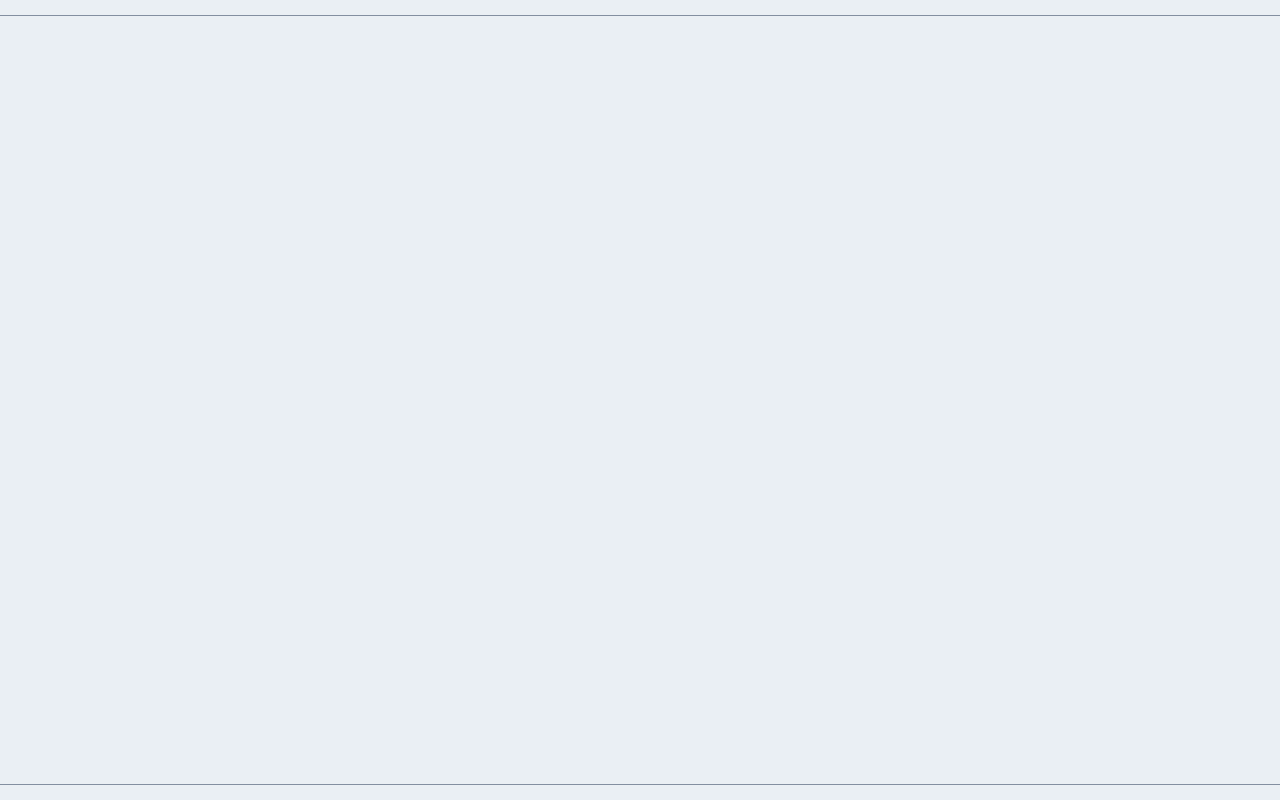
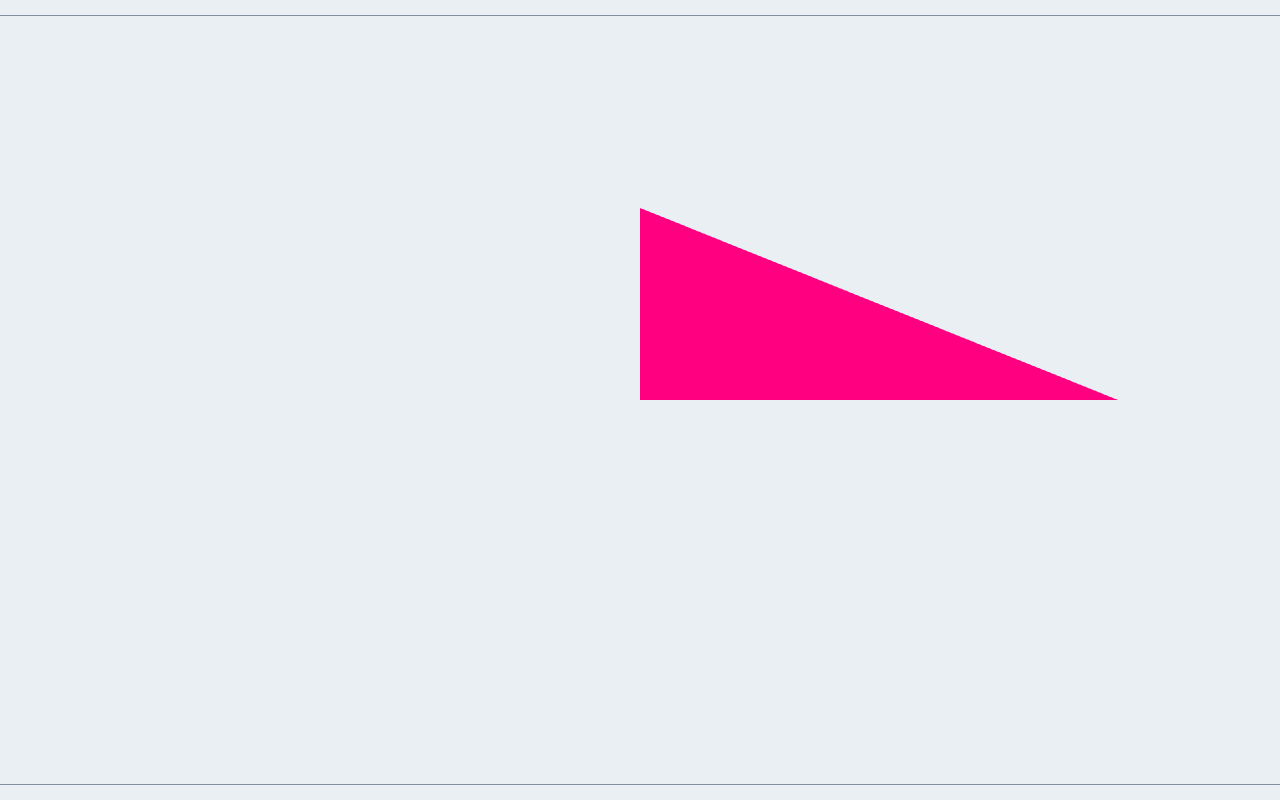
Before and after one commit to owsiakl/endless-night-demo, a website: page public/index.html in a window 1280 px wide. Shown: the top 800 px of the page. Drawn offline with nearby package versions, Linux system fonts and the light colour scheme; files that its build step writes are made by us from their sources.

Commit message:
simple webgl triangle example

```diff
--- a/package.json
+++ b/package.json
@@ -11,6 +11,7 @@
   "author": "",
   "license": "ISC",
   "devDependencies": {
+    "gl-matrix": "^3.4.3",
     "sass": "^1.63.6",
     "webpack": "^5.88.2",
     "webpack-cli": "^5.1.4",
--- a/src/main.js
+++ b/src/main.js
@@ -1,6 +1,80 @@
-document.addEventListener('DOMContentLoaded', bootstrap)
+document.addEventListener('DOMContentLoaded', main)
 
-function bootstrap()
+function main()
 {
-    // document.body.insertAdjacentHTML('afterbegin', '<h1>Endless Night</h1>')
+    const canvas = document.querySelector('canvas');
+    const gl = canvas.getContext('webgl2');
+
+    const vsSource = `#version 300 es
+        in vec4 a_position;
+
+        void main()
+        {
+            gl_Position = a_position;
+        }
+    `;
+
+    const fsSource = `#version 300 es
+        precision highp float;
+
+        out vec4 outColor;
+
+        void main()
+        {
+            outColor = vec4(1, 0, 0.5, 1);
+        }
+    `;
+
+    // SHADER
+    const vertexShader = gl.createShader(gl.VERTEX_SHADER);
+    gl.shaderSource(vertexShader, vsSource);
+    gl.compileShader(vertexShader);
+    if (!gl.getShaderParameter(vertexShader, gl.COMPILE_STATUS)) {
+        throw new Error(gl.getShaderInfoLog(vertexShader));
+    }
+
+    const fragmentShader = gl.createShader(gl.FRAGMENT_SHADER);
+    gl.shaderSource(fragmentShader, fsSource);
+    gl.compileShader(fragmentShader);
+    if (!gl.getShaderParameter(fragmentShader, gl.COMPILE_STATUS)) {
+        throw new Error(gl.getShaderInfoLog(fragmentShader));
+    }
+
+    // PROGRAM
+    const program = gl.createProgram();
+    gl.attachShader(program, vertexShader);
+    gl.attachShader(program, fragmentShader);
+    gl.linkProgram(program);
+    if (!gl.getProgramParameter(program, gl.LINK_STATUS)) {
+        throw new Error(gl.getProgramInfoLog(program));
+    }
+
+    // POSITIONS
+    const positionAttrLoc = gl.getAttribLocation(program, 'a_position');
+    const positionBuffer = gl.createBuffer();
+    gl.bindBuffer(gl.ARRAY_BUFFER, positionBuffer);
+    gl.bufferData(gl.ARRAY_BUFFER, new Float32Array([0,0,   0,0.5,   0.7,0]), gl.STATIC_DRAW);
+
+    const vao = gl.createVertexArray();
+    gl.bindVertexArray(vao);
+
+    gl.enableVertexAttribArray(positionAttrLoc);
+    gl.vertexAttribPointer(
+        positionAttrLoc,
+        2,
+        gl.FLOAT,
+        false,
+        0,
+        0,
+    );
+
+    gl.bindVertexArray(null);
+
+    // DRAW
+    gl.clearColor(0, 0, 0, 0);
+    gl.clear(gl.COLOR_BUFFER_BIT);
+
+    gl.useProgram(program);
+    gl.bindVertexArray(vao);
+    gl.drawArrays(gl.TRIANGLES, 0, 3)
 }
--- a/styles/main.scss
+++ b/styles/main.scss
@@ -9,6 +9,7 @@ body {
   display: flex;
   justify-content: center;
   align-items: center;
+  flex-direction: column;
 }
 
 canvas {
```
Also changed, not shown: 1 other file.
